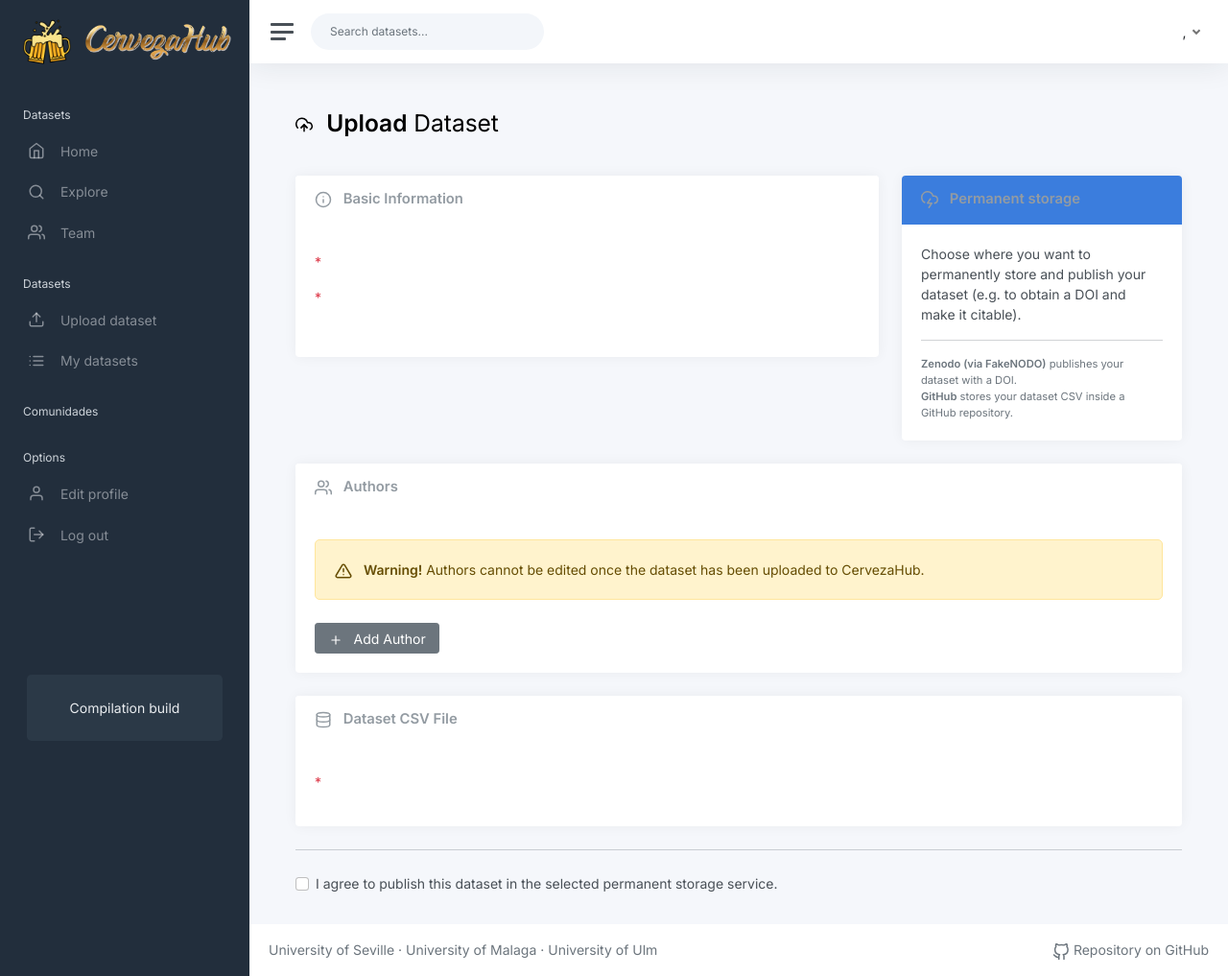
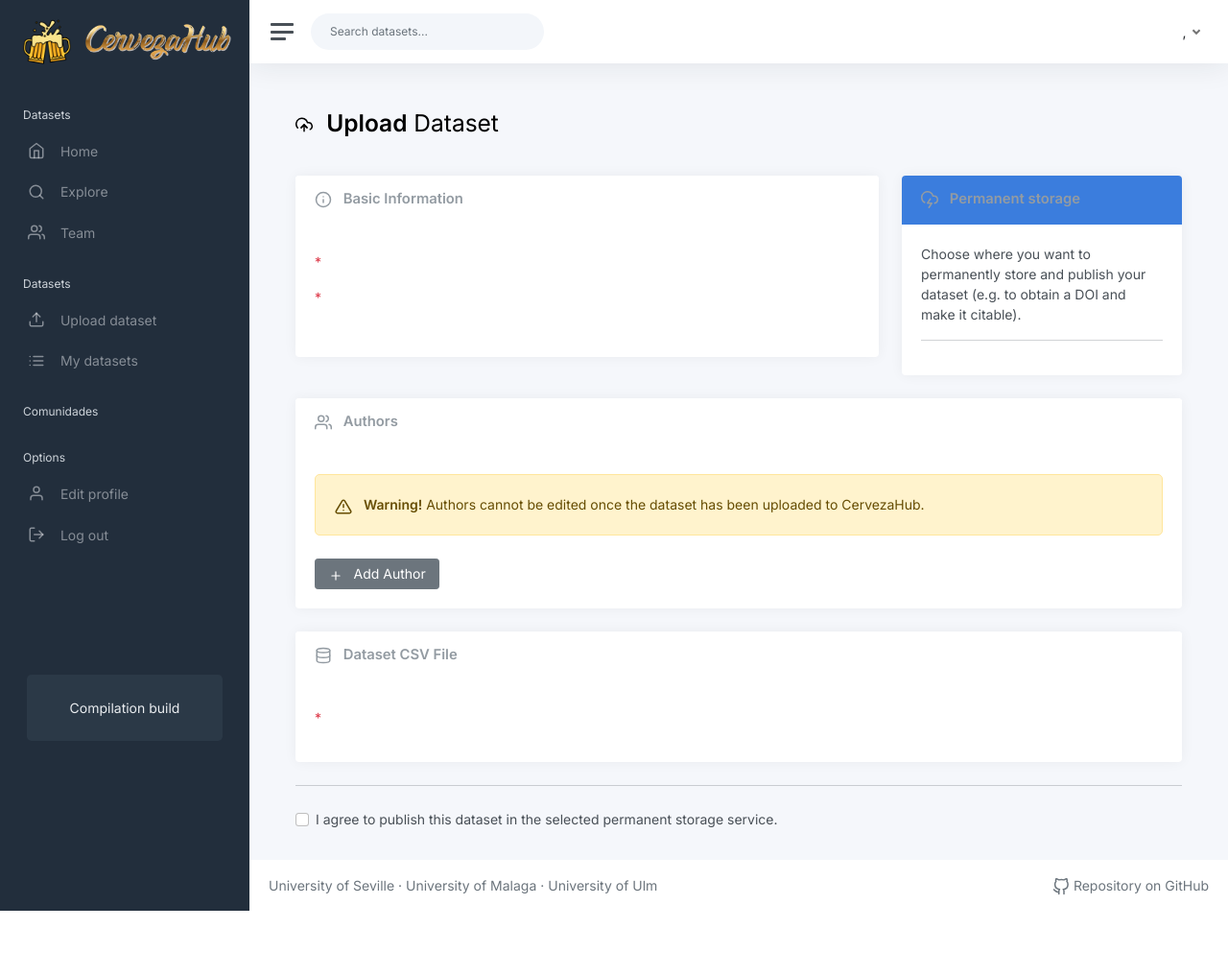
Before and after one commit to EGC-1/cerveza-hub-2, a Flask app: template app/modules/dataset/templates/dataset/upload_dataset.html in a window 1280 px wide. Shown: the whole page at 96% size. After the commit the page ends 949 px from the top, so only its background shows below. Run offline with Flask 3, Linux system fonts and the light colour scheme; the template is opened without the code that fills it, so the values that code supplies are empty.

Commit message:
fix: Frontend de eleccion de backup simplificado

```diff
--- a/app/modules/dataset/forms.py
+++ b/app/modules/dataset/forms.py
@@ -71,8 +71,8 @@ class DataSetForm(FlaskForm):
     storage_service = SelectField(
         "Permanent storage service",
         choices=[
-            ("zenodo", "Zenodo (via FakeNODO)"),
-            ("github", "GitHub (repository backup)"),
+            ("zenodo", "Zenodo"),
+            ("github", "GitHub"),
         ],
         default="none",
     )
--- a/app/modules/dataset/templates/dataset/upload_dataset.html
+++ b/app/modules/dataset/templates/dataset/upload_dataset.html
@@ -115,35 +115,6 @@
                                 <span class="text-danger">{{ error }}</span>
                             {% endfor %}
                         </div>
-
-                        {# BLOQUE FakeNODO: solo aplica a Zenodo #}
-                        <div class="mb-3" id="fake-zenodo-block" style="display: none;">
-                            <label class="form-label">Zenodo connection (FakeNODO)</label>
-                            <div class="d-flex align-items-center">
-                                <button type="button"
-                                        id="connectFakeZenodoBtn"
-                                        class="btn btn-outline-light btn-sm"
-                                        style="border-radius: 5px;">
-                                    <i data-feather="zap"></i>
-                                    Connect to FakeNODO
-                                </button>
-                                <small id="fakeZenodoStatus"
-                                       class="ms-2 text-muted">
-                                    Not connected
-                                </small>
-                            </div>
-                            <input type="hidden" id="zenodo_connected"
-                                   name="zenodo_connected" value="false">
-                            <small class="d-block mt-1 text-muted">
-                                You must connect to FakeNODO to be able to publish to Zenodo.
-                            </small>
-                        </div>
-
-                        <small class="text-muted d-block mt-2">
-                            <strong>Zenodo (via FakeNODO)</strong> publishes your dataset with a DOI.
-                            <br>
-                            <strong>GitHub</strong> stores your dataset CSV inside a GitHub repository.
-                        </small>
                     </div>
                 </div>
             </div>
@@ -273,81 +244,23 @@
         document.addEventListener('DOMContentLoaded', function () {
             feather.replace();
 
-            const storageSelect = document.getElementById('storage_service');
-            const fakeBlock = document.getElementById('fake-zenodo-block');
-            const connectBtn = document.getElementById('connectFakeZenodoBtn');
-            const statusSpan = document.getElementById('fakeZenodoStatus');
-            const zenodoConnectedInput = document.getElementById('zenodo_connected');
-
             const agreeCheckbox = document.getElementById('agreeCheckbox');
             const upload_button = document.getElementById('upload_button');
             const form = document.querySelector('form');
             const loadingDiv = document.getElementById('loading');
             const authorsDiv = document.getElementById('authors');
 
-            function updateFakeBlockVisibility() {
-                if (!storageSelect || !fakeBlock || !zenodoConnectedInput || !statusSpan) return;
-
-                if (storageSelect.value === 'zenodo') {
-                    fakeBlock.style.display = 'block';
-                } else {
-                    fakeBlock.style.display = 'none';
-                    // Reset estado de conexión cuando se cambia a GitHub
-                    zenodoConnectedInput.value = 'false';
-                    statusSpan.textContent = 'Not connected';
-                    statusSpan.classList.remove('text-success', 'text-danger');
-                    statusSpan.classList.add('text-muted');
-                }
-            }
-
             function updateUploadButtonState() {
                 if (!upload_button) return;
-
-                const storage = storageSelect ? storageSelect.value : 'zenodo';
                 const agreeOk = !agreeCheckbox || agreeCheckbox.checked;
-                let enabled = agreeOk;
-
-                // Si el servicio es Zenodo, además exigimos conexión FakeNODO
-                if (enabled && storage === 'zenodo') {
-                    enabled = (zenodoConnectedInput && zenodoConnectedInput.value === 'true');
-                }
-
-                upload_button.disabled = !enabled;
+                upload_button.disabled = !agreeOk;
             }
 
             // Inicialización estado
-            updateFakeBlockVisibility();
             updateUploadButtonState();
-
-            if (storageSelect) {
-                storageSelect.addEventListener('change', function () {
-                    updateFakeBlockVisibility();
-                    updateUploadButtonState();
-                });
-            }
 
             if (agreeCheckbox) {
                 agreeCheckbox.addEventListener('change', updateUploadButtonState);
-            }
-
-            if (connectBtn && zenodoConnectedInput && statusSpan) {
-                connectBtn.addEventListener('click', function () {
-                    // Opcional: probar conexión real a Zenodo/FakeNODO si existe la función global
-                    if (typeof test_zenodo_connection === 'function') {
-                        try {
-                            test_zenodo_connection();
-                        } catch (e) {
-                            console.error('Error calling test_zenodo_connection:', e);
-                        }
-                    }
-
-                    zenodoConnectedInput.value = 'true';
-                    statusSpan.textContent = 'Connected (FakeNODO)';
-                    statusSpan.classList.remove('text-muted', 'text-danger');
-                    statusSpan.classList.add('text-success');
-
-                    updateUploadButtonState();
-                });
             }
 
             // Show "loading" when submitting
```
